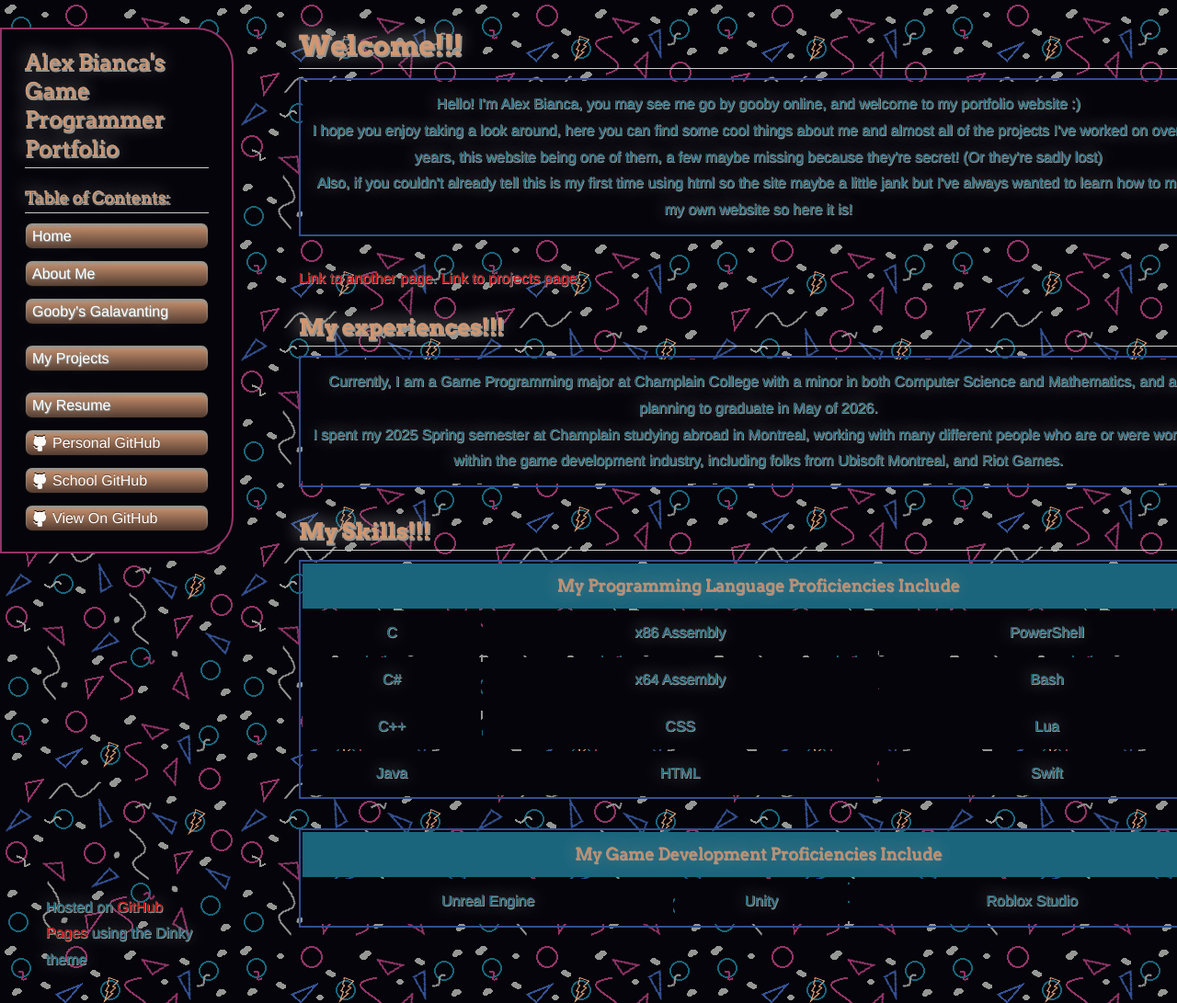
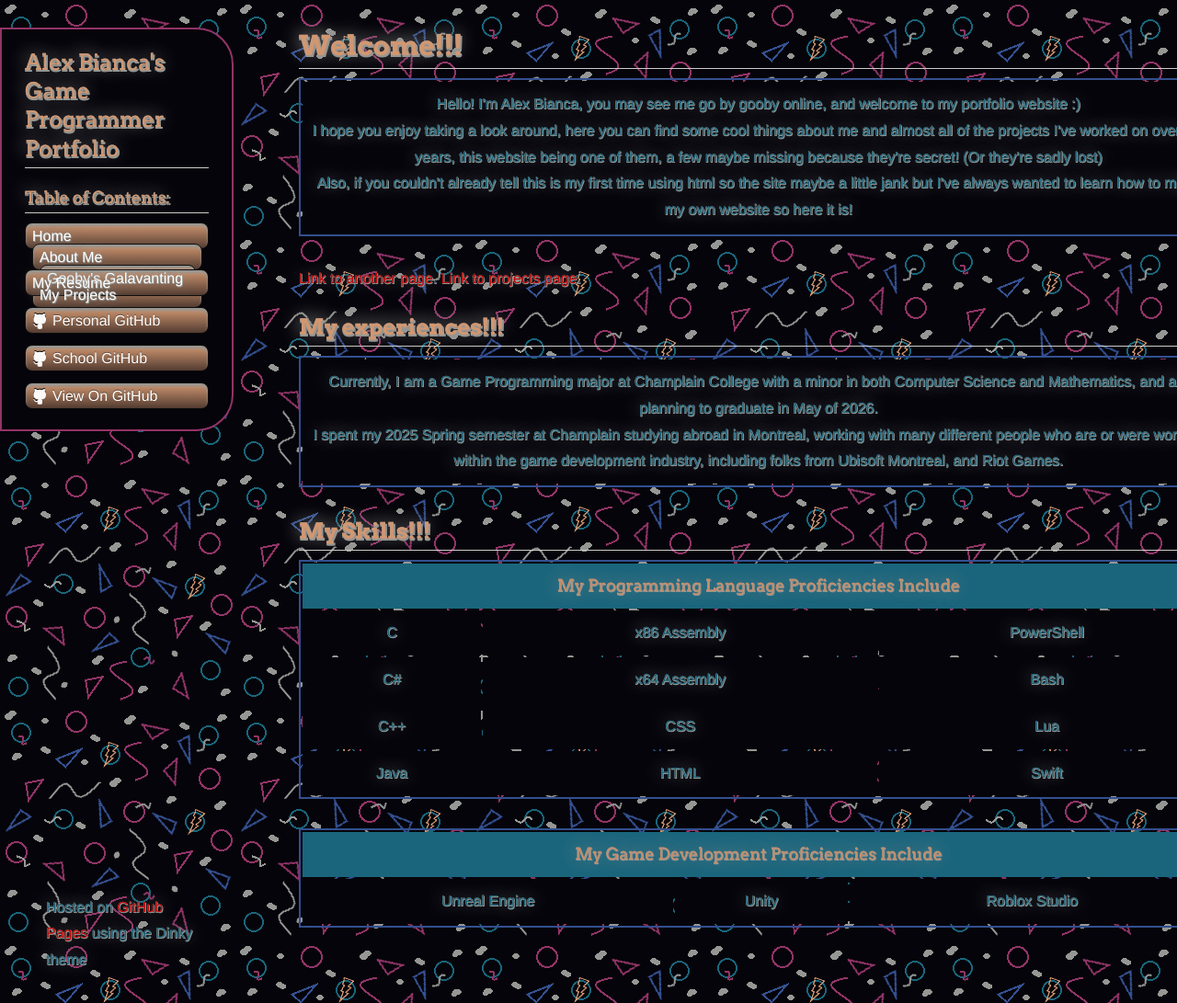
Before and after one commit to goobydaniels/goobydaniels.github.io, a Jekyll site: the page built from index.md, in a window 1280 px wide and 1091 px high. Shown: the whole window at 92% size. Built offline with Jekyll 4.4.1, drawn with Linux system fonts in a browser that asks for light colours; our own code applies the rules of GitHub Pages for plain Markdown files.

Commit message:
fixing button jank?

```diff
--- a/_layouts/default.html
+++ b/_layouts/default.html
@@ -19,19 +19,27 @@
         <h2 class="header">{{ site.title }} {{ site.description }}</h2>
         <h3 class="header">Table of Contents:</h3>
         <ul>
-          <li><p class="header"><a class="home button" href="https://goobydaniels.github.io/">Home</a></p></li>
+          <li>
+            <a href="/">Home</a>
             <ul>
-              <li><p class="header"><a class="about me button" href="https://goobydaniels.github.io/about-me.html">About Me</a></p></li>
-              <ul>
-                <li><p class="header"><a class="blog button" href="https://goobydaniels.github.io/blog-page.html">Gooby's Galavanting</a></p></li>
-              </ul>
-              <li><p class="header"><a class="my projects button" href="https://goobydaniels.github.io/projects-page.html">My Projects</a></p></li>
-              <ul>
-                <!-- <li><p class="header"><a class="youre it button" href="https://goobydaniels.github.io/assets/pages/youreit-page.html">You're It!</a></p></li> -->
-              </ul>
+              <li>
+                <a href="/about-me.html">About Me</a>
+                <ul>
+                  <li>
+                    <a href="/blog-page.html">Gooby's Galavanting</a>
+                  </li>
+                </ul>
+              </li>
+              <li>
+                <a href="/projects-page.html">My Projects</a>
+              </li>
             </ul>
+          </li>
         </ul>
 
+        <!-- <ul>
+                <li><p class="header"><a class="youre it button" href="https://goobydaniels.github.io/assets/pages/youreit-page.html">You're It!</a></p></li>
+              </ul> -->
 
         <ul>
           {% if site.show_downloads %}
```
